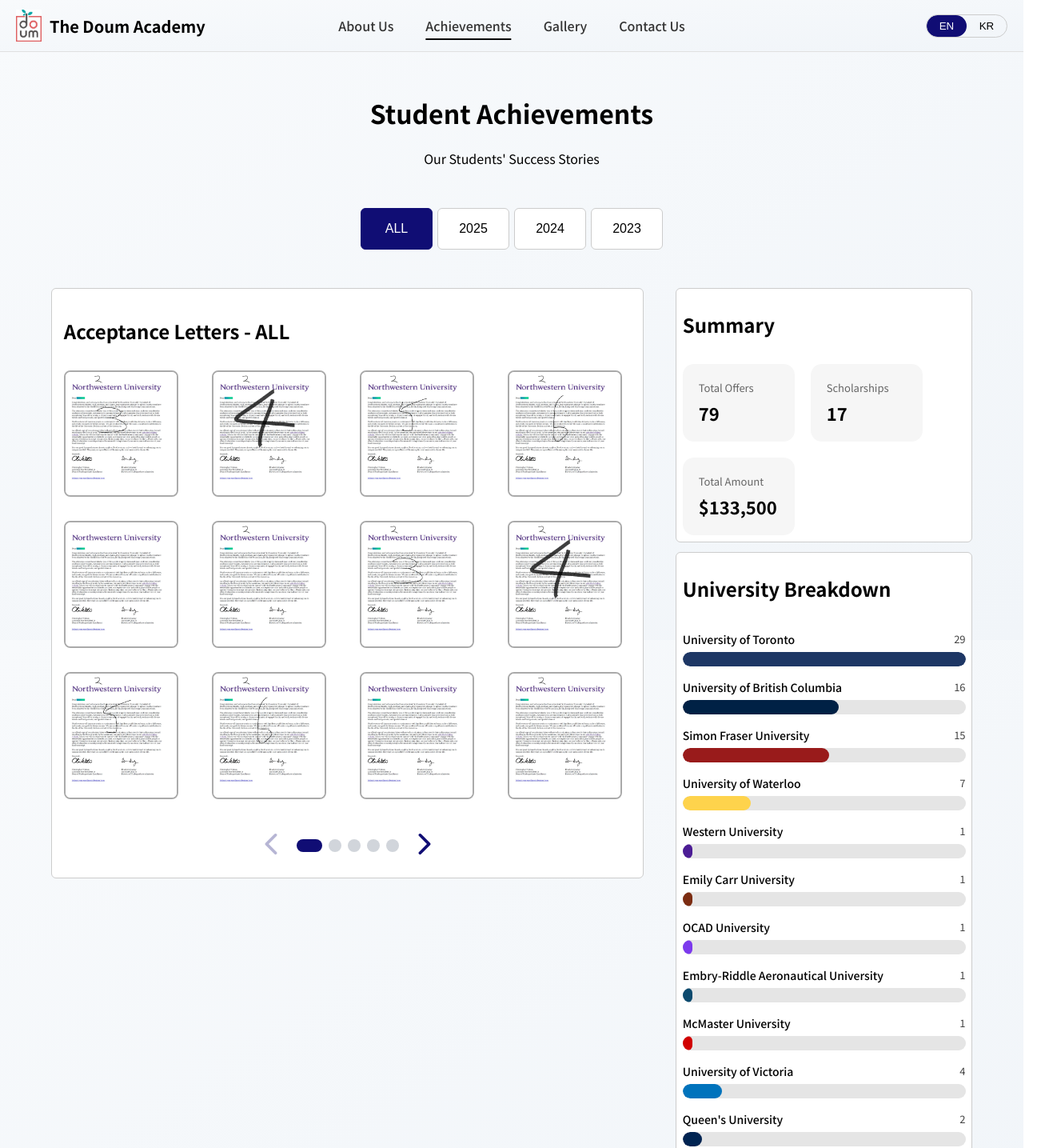
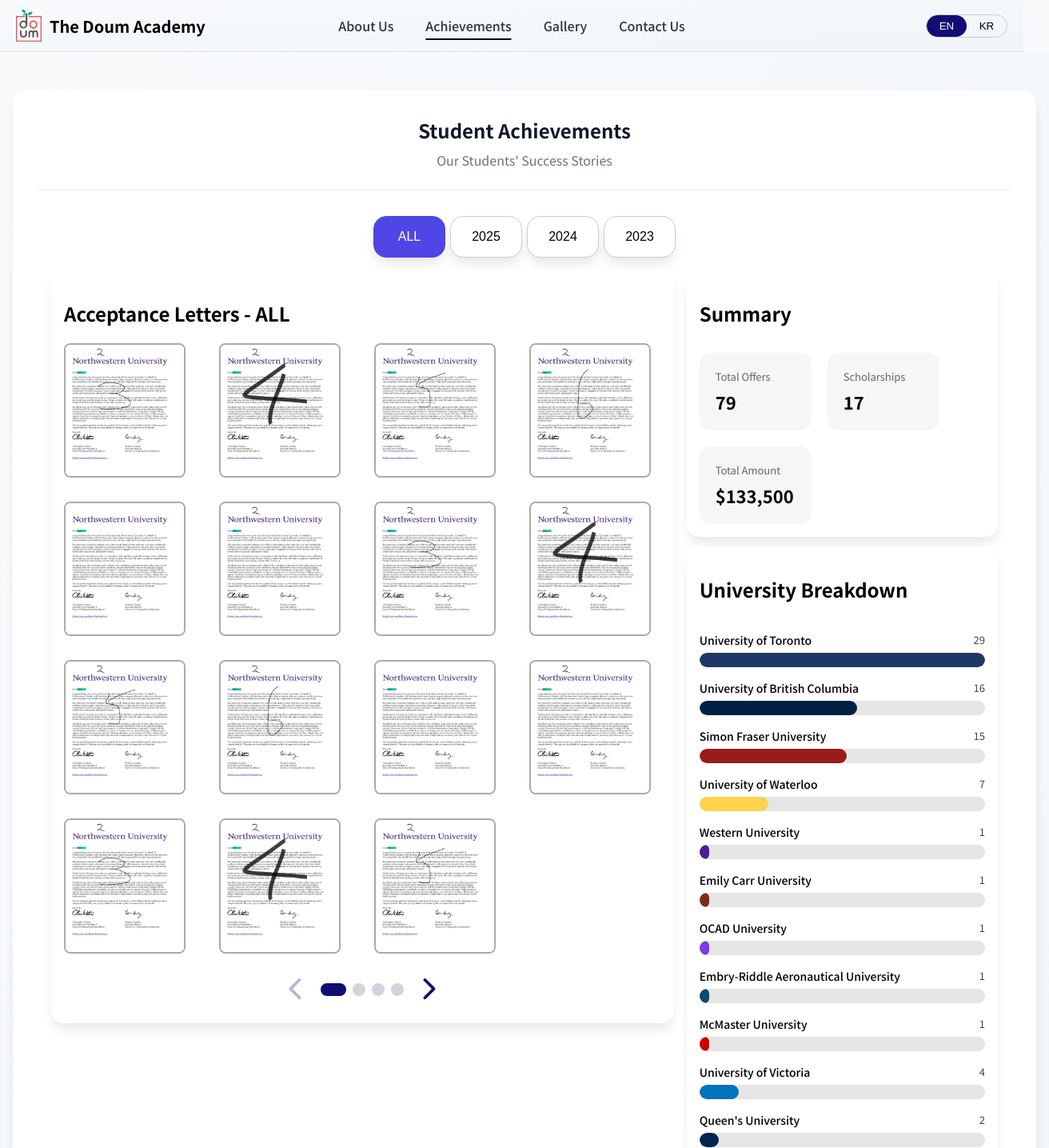
Before and after one commit to junuiui/the-doum-academy-website, a Next.js app: page /achievements in a window 1280 px wide. Shown: the top 1435 px of the page at 80% size, 1312 px wide, since content can reach past the window. Built offline with nearby package versions, Linux system fonts and the light colour scheme.

Commit message:
container style changed

```diff
--- a/src/app/achievements/page.module.css
+++ b/src/app/achievements/page.module.css
@@ -1,13 +1,35 @@
-.container {
-    max-width: 1200px;
+.pageContainer {
+    min-height: 100vh;
+    background: linear-gradient(to bottom right, #f8fafc, #f1f5f9);
+    max-width: 1280px;
     margin: 0 auto;
-    padding: 2rem 1rem;
+    padding: 3rem 1rem;
+    width: 100%;
+}
+
+.achievementCard {
+    background: white;
+    border-radius: 1rem;
+    box-shadow: 0 10px 15px -3px rgba(0, 0, 0, 0.1);
+    padding: 2rem;
 }
 
 /* Header */
 .mainHeader {
+    margin-bottom: 2rem;
     text-align: center;
-    margin-bottom: 50px;
+    padding-bottom: 1.5rem;
+    border-bottom: 2px solid #f3f4f6;
+}
+
+.mainHeader h2 {
+    color: #111827;
+    margin: 0 0 0.5rem 0;
+}
+
+.mainHeader p {
+    color: #6b7280;
+    margin: 0;
 }
 
 /* Year Tabs */
@@ -21,12 +43,13 @@
 .yearTabs button {
     padding: 16px 24px;
     min-width: 90px;
-    border-radius: 6px;
+    border-radius: 1rem;
+    box-shadow: 0 10px 15px -3px rgba(0, 0, 0, 0.1);
     border: 1px solid #ccc;
     font-size: 16px;
     background: white;
     cursor: pointer;
-    transition: transform 0.15s ease, background-color 0.5s ease;
+    transition: transform 0.15s ease, background-color 0.2s ease;
 }
 
 .yearTabs button:hover {
@@ -34,19 +57,18 @@
 }
 
 .yearTabs button.active {
-    background-color: #100d74;
+    background-color: #4f46e5;
     color: white;
-    border-color: #100d74;
+    border-color: #4f46e5;
 }
 
 /* Content */
 .grid {
     display: grid;
     grid-template-columns: 2fr 1fr;
-    gap: 40px;
-    padding-left: 2%;
-    padding-right: 2%;
-    padding-top: 40px;
+    gap: 1rem;
+    margin: 1rem;
+    /* padding: 1rem; */
 }
 
 @media (max-width: 1200px) {
--- a/src/app/achievements/page.tsx
+++ b/src/app/achievements/page.tsx
@@ -87,14 +87,13 @@ export default function AchievementPage() {
             : images[selectedYear] || []
 
     return (
-        <main className={styles.container}>
-
+        <main className={styles.pageContainer}>
+            <div className={styles.achievementCard}>
                 {/* Main Header */}
                 <div className={styles.mainHeader}>
-                <h1>Student Achievements</h1>
+                    <h2>Student Achievements</h2>
                     <p>Our Students' Success Stories</p>
                 </div>
-
                 {/* Year Tabs */}
                 <div className={styles.yearTabs}>
                     {years.map((year) => (
@@ -110,11 +109,8 @@ export default function AchievementPage() {
                     )}
                 </div>
 
-
-
                 {/* Content */}
                 <div className={styles.grid}>
-
                     {/* Slides */}
                     <div>
                         <Slides title={selectedYear} images={slidesImages} />
@@ -123,7 +119,7 @@ export default function AchievementPage() {
                     <div>
                         <StatsSection rawData={rawData} />
                     </div>
-
+                </div>
             </div>
         </main>
     )
--- a/src/components/features/Slides.module.css
+++ b/src/components/features/Slides.module.css
@@ -1,11 +1,9 @@
 .container {
-    display: flex;
-    flex-direction: column;
-    gap: 12px;
-    border-radius: 6px;
-    border: 1px solid #ccc;
-    padding: 2%;
-    background-color: #fff;
+    margin: 0 auto;
+    padding: 1rem 1rem;
+    background: white;
+    border-radius: 1rem;
+    box-shadow: 0 10px 15px -3px rgba(0, 0, 0, 0.1);
 }
 
 .grid {
--- a/src/components/features/Slides.tsx
+++ b/src/components/features/Slides.tsx
@@ -11,8 +11,8 @@ type Props = {
     images: string[]
 }
 
-const ROWS = 3
-const COLS = 4
+const ROWS = 5
+const COLS = 3
 const PER_PAGE = ROWS * COLS
 
 export default function Slides({ title, images }: Props) {
--- a/src/components/stats/HorizontalBarChart.module.css
+++ b/src/components/stats/HorizontalBarChart.module.css
@@ -2,11 +2,10 @@
     display: flex;
     flex-direction: column;
     gap: 16px;
-    margin-bottom: 40px;
-    border-radius: 6px;
-    border: 1px solid hsl(0, 0%, 80%);
-    padding: 2%;
-    background-color: #fff;
+    padding: 1rem;
+    background: white;
+    border-radius: 1rem;
+    box-shadow: 0 10px 15px -3px rgba(0, 0, 0, 0.1);
 }
 
 .row {
--- a/src/components/stats/ScholarshipList.module.css
+++ b/src/components/stats/ScholarshipList.module.css
@@ -1,9 +1,8 @@
 .container {
     background-color: #fff;
     border-radius: 1rem;
-    box-shadow: 0 4px 12px rgba(0, 0, 0, 0.1);
-    padding: 2%;
-
+    box-shadow: 0 10px 15px -3px rgba(0, 0, 0, 0.1);
+    padding: 1rem;
 }
 
 .listContainer {
--- a/src/components/stats/StatsSections.tsx
+++ b/src/components/stats/StatsSections.tsx
@@ -3,7 +3,6 @@ import SummaryCards from './SummaryCards'
 import styles from './StatsSection.module.css'
 
 import schoolColors from '../../data/schoolColor.json'
-import departmentColors from '../../data/majorColor.json'
 
 import {
     cleanData,
--- a/src/components/stats/SummaryCards.module.css
+++ b/src/components/stats/SummaryCards.module.css
@@ -2,10 +2,11 @@
     display: flex;
     flex-direction: column;
     gap: 12px;
-    border-radius: 6px;
-    border: 1px solid hsl(0, 0%, 80%);
-    padding: 2%;
-    background-color: #fff;
+    margin: 0 auto;
+    padding: 1rem 1rem;
+    background: white;
+    border-radius: 1rem;
+    box-shadow: 0 10px 15px -3px rgba(0, 0, 0, 0.1);
 }
 
 .summary {
```
Lines whose indentation alone changed are shown as unchanged.
